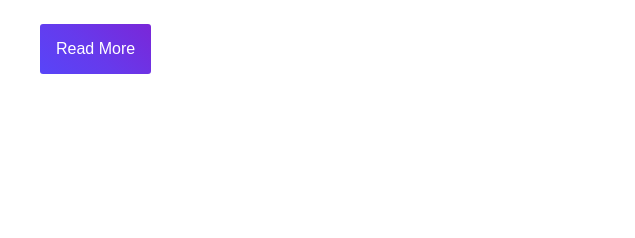
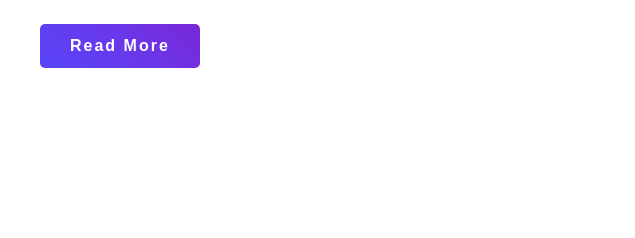
Before and after one commit to omhardaha/html-templates, a website: page techie/no-framework-css/index.html in a window 1280 px wide. Shown: the part 1052-1290 px from the top of the page, 0-635 px from the left. Drawn offline with Linux system fonts and the light colour scheme.

Commit message:
fix: fix button about section

```diff
--- a/techie/no-framework-css/assets/css/about.css
+++ b/techie/no-framework-css/assets/css/about.css
@@ -1,7 +1,6 @@
 .about-section {
     display: grid;
     grid-template-columns: repeat(2, minmax(0, 1fr));
-	/* margin: 40px; */
 }
 
 .about-section__left h2 {
@@ -11,15 +10,17 @@
 
 .about-section__left button {
     background-color: #4158d0;
-	background-image: linear-gradient(43deg,
-			#5845f8 0%,
-			#663aec 46%,
-			#7a27d8 100%);
+    background-image: linear-gradient(43deg, #5845f8 0%, #663aec 46%, #7a27d8 100%);
     border: none;
-	border-radius: 3px;
-	padding: 16px;
+    border-radius: 5px;
+    padding-left: 30px;
+    padding-right: 30px;
+    padding-top: 13px;
+    padding-bottom: 13px;
     margin-top: 10px;
     color: white;
+    letter-spacing: 2px;
+    font-weight: 600;
 }
 
 .about-section__left .list-items {
@@ -28,7 +29,6 @@
 }
 
 .about-section__left .list-items p {
-	/* margin-top: 7px; */
     display: inline;
 }
 
```
Lines whose indentation alone changed are shown as unchanged.
